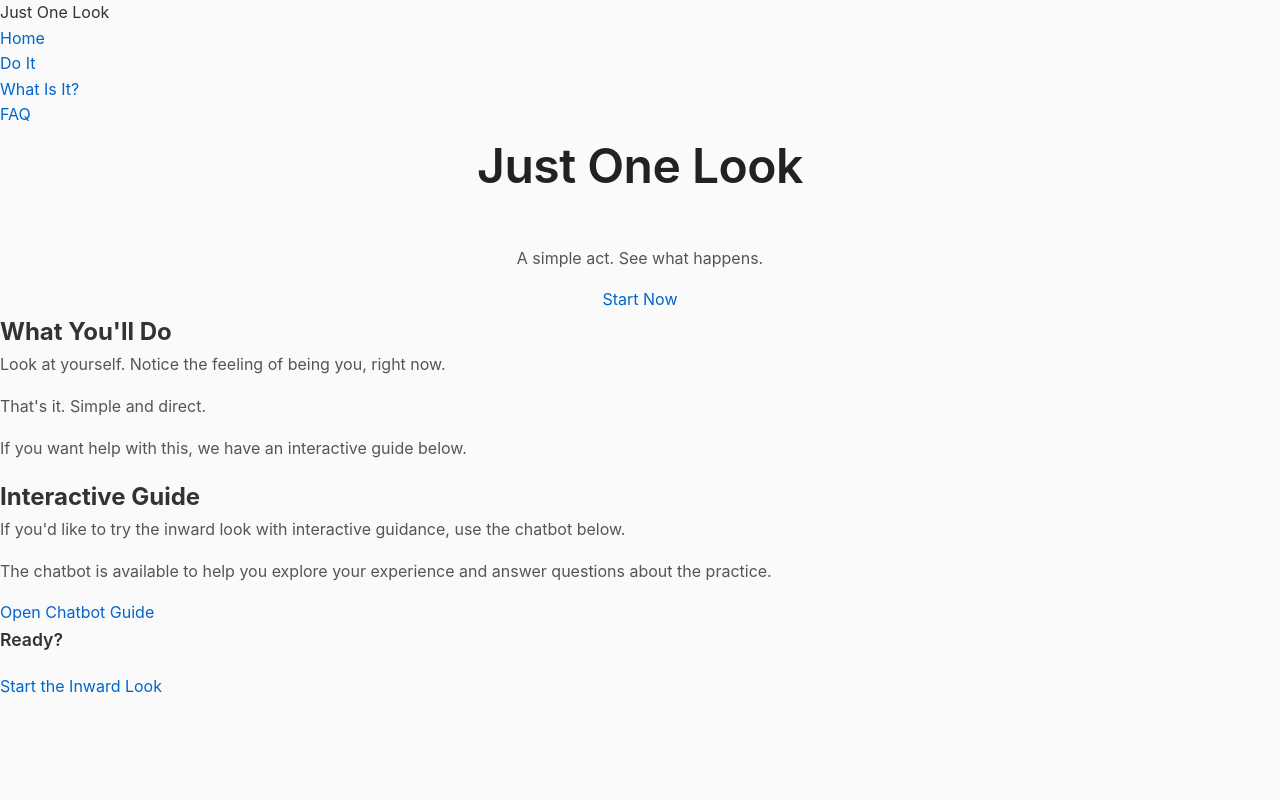
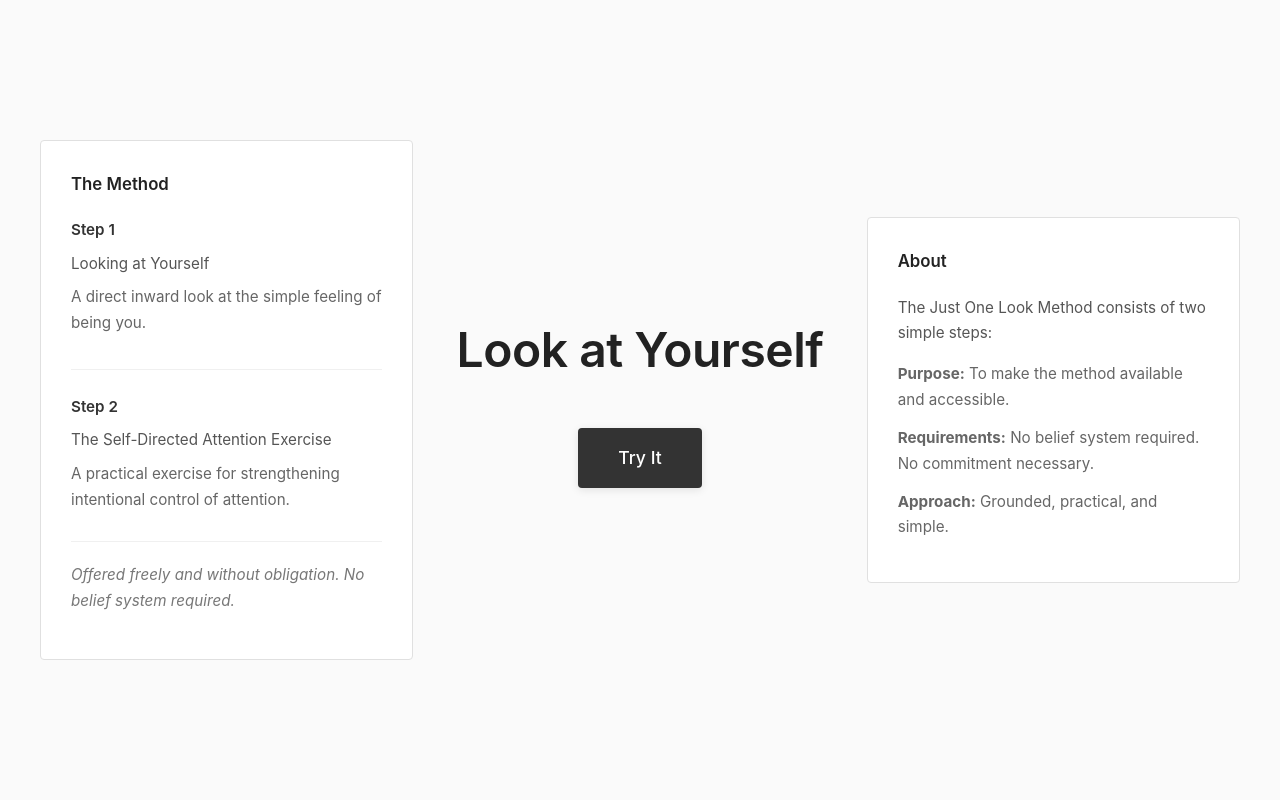
Before and after one commit to Niklas-Lindstrom/Just-One-Look-Instructor, a plain HTML site: page index.html in a window 1280 px wide. Shown: the top 800 px of the page. Drawn offline with Linux system fonts and the light colour scheme.

Commit message:
Redesign landing page with centered hero and sidebars for information

```diff
--- a/index.html
+++ b/index.html
@@ -3,61 +3,53 @@
 <head>
     <meta charset="UTF-8">
     <meta name="viewport" content="width=device-width, initial-scale=1.0">
-    <title>Just One Look</title>
+    <title>Just One Look - Look at Yourself</title>
     <link rel="stylesheet" href="styles.css">
 </head>
 <body>
-    <nav class="navbar">
-        <div class="nav-container">
-            <div class="logo">Just One Look</div>
-            <ul class="nav-menu">
-                <li><a href="index.html" class="active">Home</a></li>
-                <li><a href="do-it.html">Do It</a></li>
-                <li><a href="about.html">What Is It?</a></li>
-                <li><a href="faq.html">FAQ</a></li>
-            </ul>
+    <main class="home-page">
+        <div class="hero-container">
+            <!-- Left Sidebar -->
+            <aside class="sidebar sidebar-left">
+                <div class="sidebar-content">
+                    <h3>The Method</h3>
+                    <div class="sidebar-section">
+                        <h4>Step 1</h4>
+                        <p>Looking at Yourself</p>
+                        <p class="small-text">A direct inward look at the simple feeling of being you.</p>
                     </div>
-    </nav>
+                    <div class="sidebar-section">
+                        <h4>Step 2</h4>
+                        <p>The Self-Directed Attention Exercise</p>
+                        <p class="small-text">A practical exercise for strengthening intentional control of attention.</p>
+                    </div>
+                    <p class="sidebar-footer">Offered freely and without obligation. No belief system required.</p>
+                </div>
+            </aside>
 
-    <main class="home-page">
-        <section class="hero">
+            <!-- Center Hero -->
+            <section class="hero-center">
                 <div class="hero-content">
-                <h1>Just One Look</h1>
-                <p>A simple act. See what happens.</p>
-                <a href="do-it.html" class="primary-button">Start Now</a>
+                    <h1>Look at Yourself</h1>
+                    <a href="https://chatgpt.com/g/g-69e2310032ec8191a886a5811372695c-look-at-yourself" target="_blank" rel="noopener noreferrer" class="try-it-button">Try It</a>
                 </div>
             </section>
 
-        <section class="intro">
-            <div class="container">
-                <h2>What You'll Do</h2>
-                <p>Look at yourself. Notice the feeling of being you, right now.</p>
-                <p>That's it. Simple and direct.</p>
-                <p>If you want help with this, we have an interactive guide below.</p>
+            <!-- Right Sidebar -->
+            <aside class="sidebar sidebar-right">
+                <div class="sidebar-content">
+                    <h3>About</h3>
+                    <p>The Just One Look Method consists of two simple steps:</p>
+                    <p class="small-text"><strong>Purpose:</strong> To make the method available and accessible.</p>
+                    <p class="small-text"><strong>Requirements:</strong> No belief system required. No commitment necessary.</p>
+                    <p class="small-text"><strong>Approach:</strong> Grounded, practical, and simple.</p>
                 </div>
-        </section>
-
-        <section class="chatbot-section">
-            <div class="container">
-                <h2>Interactive Guide</h2>
-                <p>If you'd like to try the inward look with interactive guidance, use the chatbot below.</p>
-                <div class="chatbot-info">
-                    <p>The chatbot is available to help you explore your experience and answer questions about the practice.</p>
-                    <a href="https://chatgpt.com/g/g-69e2310032ec8191a886a5811372695c-look-at-yourself" target="_blank" rel="noopener noreferrer" class="primary-button">Open Chatbot Guide</a>
+            </aside>
         </div>
-            </div>
-        </section>
-
-        <section class="cta">
-            <div class="container">
-                <h3>Ready?</h3>
-                <a href="do-it.html" class="primary-button">Start the Inward Look</a>
-            </div>
-        </section>
     </main>
 
     <footer>
-        <div class="container">
+        <div class="footer-content">
             <p>&copy; 2026 Just One Look</p>
         </div>
     </footer>
```
Lines whose indentation alone changed are shown as unchanged.
